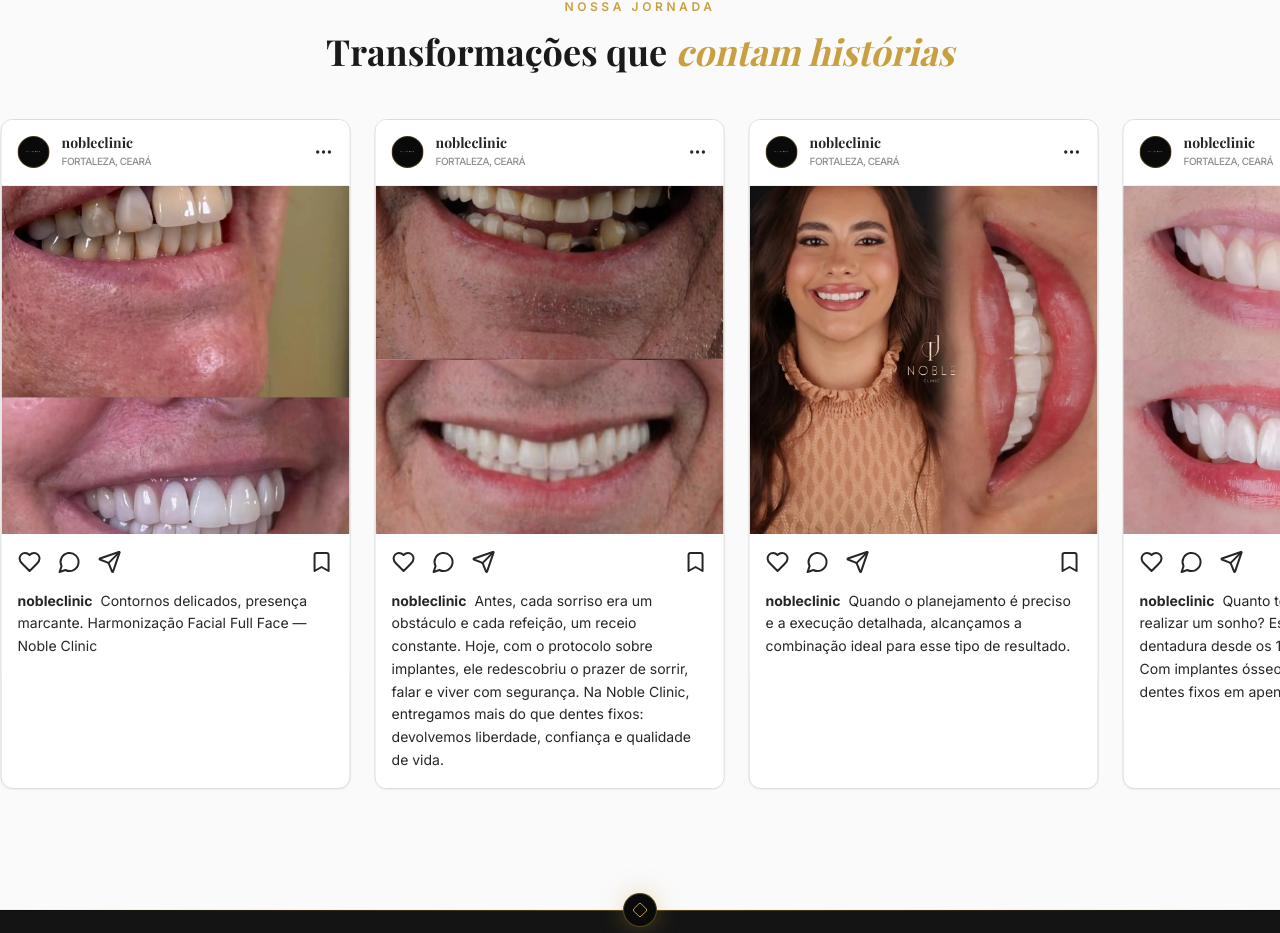
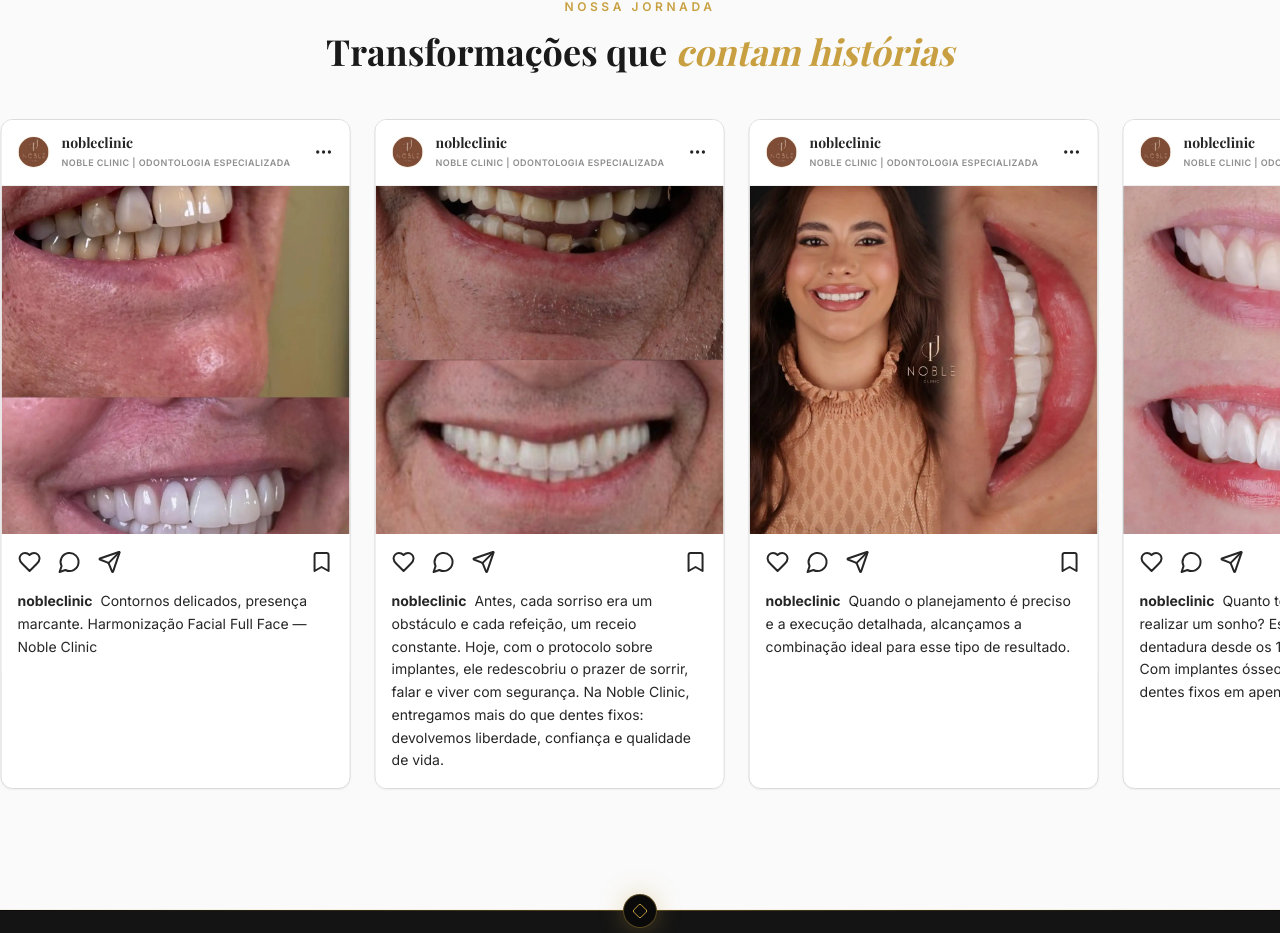
Before and after one commit to rodrigocr0/nobleclinic, a React (Vite) app: page / in a window 1280 px wide. Shown: the part 998-1931 px from the top of the page. Built offline with nearby package versions, Linux system fonts and the light colour scheme; the HTML template or start-up script is replaced by a standard one.

Commit message:
style: updated carousel profile picture and name as requested

```diff
--- a/src/components/natalia/InstagramCarousel.tsx
+++ b/src/components/natalia/InstagramCarousel.tsx
@@ -2,7 +2,7 @@ import { motion } from 'framer-motion'
 import useEmblaCarousel from 'embla-carousel-react'
 import Autoplay from 'embla-carousel-autoplay'
 import { Heart, MessageCircle, Send, Bookmark, MoreHorizontal } from 'lucide-react'
-import logoImg from '../../assets/noble-logo.png'
+import logoInsta from '../../assets/carousel/logo-instagram.webp'
 
 // Import images
 import img1 from '../../assets/carousel/1.webp'
@@ -90,12 +90,12 @@ export function InstagramCarousel() {
               {/* Header */}
               <div className="p-4 flex items-center justify-between bg-white border-b border-[#efefef]">
                 <div className="flex items-center gap-3">
-                  <div className="w-8 h-8 rounded-full bg-noir p-1 border border-gold/30">
-                    <img src={logoImg} alt="Noble Clinic" className="w-full h-full object-contain" />
+                  <div className="w-8 h-8 rounded-full bg-white p-0 border border-gold/10 overflow-hidden">
+                    <img src={logoInsta} alt="Noble Clinic" className="w-full h-full object-cover" />
                   </div>
                   <div>
                     <h4 className="text-sm font-bold text-[#262626] leading-none">nobleclinic</h4>
-                    <p className="text-[10px] text-[#8e8e8e] mt-1 uppercase tracking-tighter font-medium">Fortaleza, Ceará</p>
+                    <p className="text-[9px] text-[#8e8e8e] mt-1.5 uppercase tracking-wider font-semibold">Noble Clinic | Odontologia Especializada</p>
                   </div>
                 </div>
                 <MoreHorizontal className="w-5 h-5 text-[#262626]" />
```
